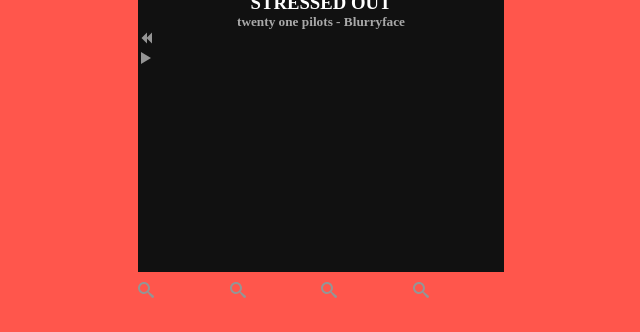
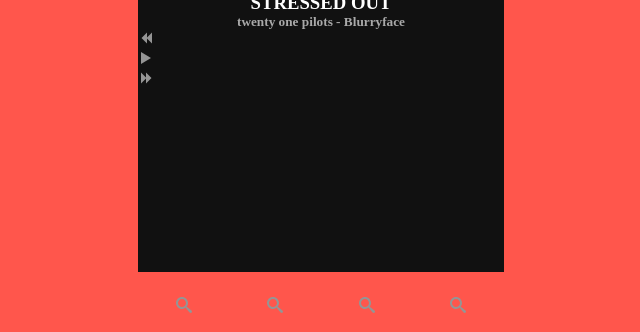
Before and after one commit to MariehVegaS/Reproductor, a plain HTML site: page index.html in a window 1280 px wide. Shown: the part 468-800 px from the top of the page, without its empty margins (319-959 px from the left). Drawn offline with Linux system fonts and the light colour scheme.

Commit message:
Arreglos parte 3

```diff
--- a/css/style.css
+++ b/css/style.css
@@ -6,6 +6,11 @@
 
 body {
   background: #ff564c;
+}
+
+#footer .elementFot{
+  align-self: center;
+  justify-self: center;
 }
 
 #content {
@@ -77,8 +82,5 @@ path{
   display: flex;
   justify-content: left;
 }
-#header svg path {
-  fill: white;
-}
 
 /*# sourceMappingURL=style.css.map */
--- a/index.html
+++ b/index.html
@@ -56,6 +56,11 @@
                     </svg>
 
                 </div>
+                <div>
+                    <svg version="1.1" xmlns="http://www.w3.org/2000/svg" xmlns:xlink="http://www.w3.org/1999/xlink" width="16" height="16" viewBox="0 0 16 16">
+                        <path fill="#000000" d="M8 13.5v-5l-5 5v-11l5 5v-5l5.5 5.5z"></path>
+                    </svg>
+                </div>
 
             </div>
             <div id="footer">
```
Lines whose indentation alone changed are shown as unchanged.
